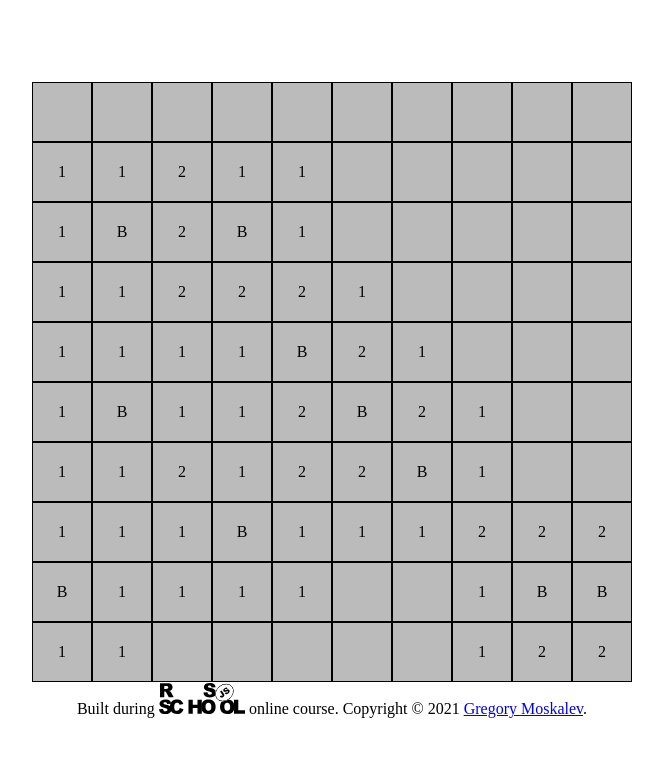
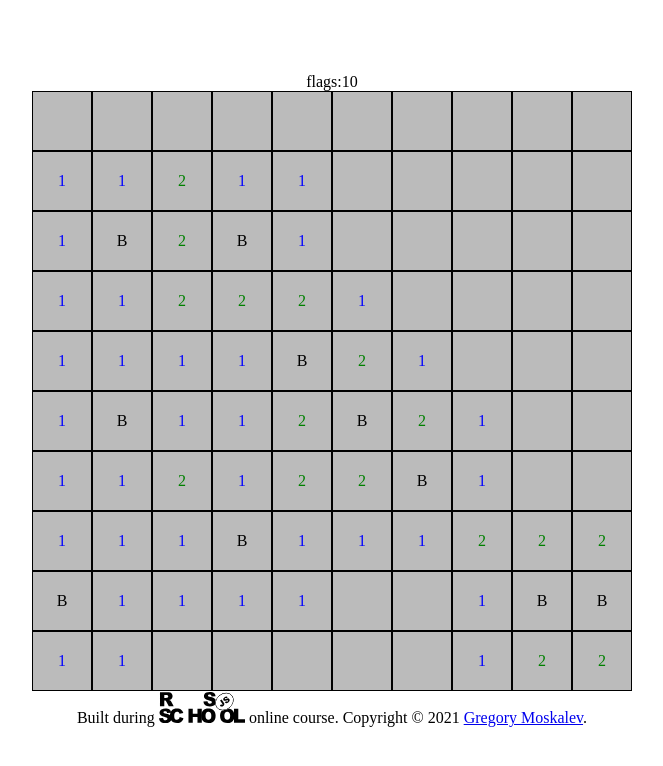
Before and after one commit to GregoryMoskalev/react-game, a React (Create React App) app in the folder react-game/: page / in a window 1280 px wide. Shown: the top 766 px of the page, without its empty margins (308-971 px from the left). Built offline with nearby package versions, Linux system fonts and the light colour scheme.

Commit message:
feat: win condition

```diff
--- a/react-game/src/components/Board/Board.scss
+++ b/react-game/src/components/Board/Board.scss
@@ -1,7 +1,4 @@
 .Board {
-  width: 600px;
-  height: 600px;
-  background-color: #eee;
   display: flex;
   flex-direction: column;
   user-select: none;
--- a/react-game/src/components/Board/Board.tsx
+++ b/react-game/src/components/Board/Board.tsx
@@ -1,4 +1,4 @@
-import React, { useState } from 'react';
+import React, { useState, useEffect } from 'react';
 import Cell from '../Cell/Cell';
 import {
   createMatrix,
@@ -11,36 +11,53 @@ import './Board.scss';
 
 const ROWS = 10;
 const COLUMNS = 10;
+const BOMBS = 10;
 
 const emptyBoard = addProperties(createMatrix(ROWS, COLUMNS, 0));
-const listOfBombs = createRandomListOfCoordinats(10, ROWS, COLUMNS);
+const listOfBombs = createRandomListOfCoordinats(BOMBS, ROWS, COLUMNS);
 const field = plantBugs(emptyBoard, listOfBombs);
 
 const Board: React.FC = () => {
   const [board, setBoardProps] = useState(field);
+  const [flagCounter, setFlagCounter] = useState(BOMBS);
 
   const handleClick = (x: number, y: number, e: any) => {
     e.preventDefault();
     if (!board[x][y].flag) {
       if (board[x][y].value === 'B') alert('You lose!');
-      let arr = [...board];
+      const arr = [...board];
       arr[x][y].open = true;
-      arr = openEmptyTiles(x, y, arr);
+      openEmptyTiles(x, y, arr);
       setBoardProps(arr);
     }
   };
 
   const handleContextMenu = (x: number, y: number, e: any) => {
     e.preventDefault();
-    if (!board[x][y].open) {
+    if (!board[x][y].open && flagCounter > 0) {
       const arr = [...board];
+      setFlagCounter(arr[x][y].flag ? flagCounter + 1 : flagCounter - 1);
       arr[x][y].flag = !arr[x][y].flag;
       setBoardProps(arr);
     }
   };
 
+  useEffect(() => {
+    if (flagCounter === 0) {
+      if (
+        listOfBombs.every((e) => {
+          const [x, y] = e.split('-').map((e) => Number(e));
+          return field[x][y].flag;
+        })
+      ) {
+        alert('you win!');
+      }
+    }
+  });
+
   return (
     <div className="Board">
+      <p>flags:{flagCounter}</p>
       {board.map((row, x) => {
         return (
           <div key={x} className="Board-row">
--- a/react-game/src/components/Cell/Cell.scss
+++ b/react-game/src/components/Cell/Cell.scss
@@ -16,4 +16,16 @@
   &.Cell-bomb {
     background-color: red;
   }
+  &.blue {
+    color: blue;
+  }
+  &.green {
+    color: green;
+  }
+  &.red {
+    color: red;
+  }
+  &.purple {
+    color: purple;
+  }
 }
--- a/react-game/src/components/Cell/Cell.tsx
+++ b/react-game/src/components/Cell/Cell.tsx
@@ -11,9 +11,18 @@ interface CellProps {
 const Cell: React.FC<CellProps> = (props) => {
   let classList = 'Cell ';
   if (props.cell.flag) {
-    classList += 'Cell-flag';
+    classList += 'Cell-flag ';
   } else if (props.cell.open) {
-    classList += props.cell.value === 'B' ? 'Cell-bomb' : 'Cell-open';
+    classList += props.cell.value === 'B' ? 'Cell-bomb ' : 'Cell-open ';
+  }
+  if (props.cell.value > 3) {
+    classList += 'purple';
+  } else if (props.cell.value === 3) {
+    classList += 'red';
+  } else if (props.cell.value === 2) {
+    classList += 'green';
+  } else if (props.cell.value === 1) {
+    classList += 'blue';
   }
   return (
     <div className={classList} onClick={props.handleClick} onContextMenu={props.handleContextMenu}>
```
